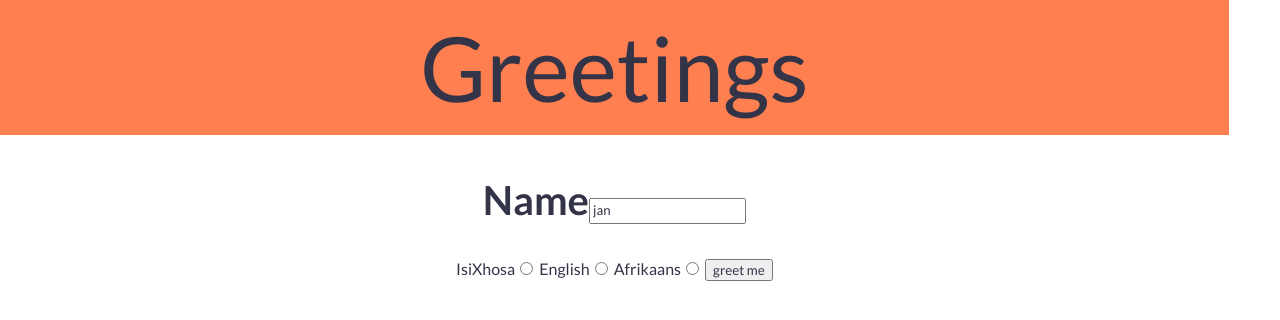
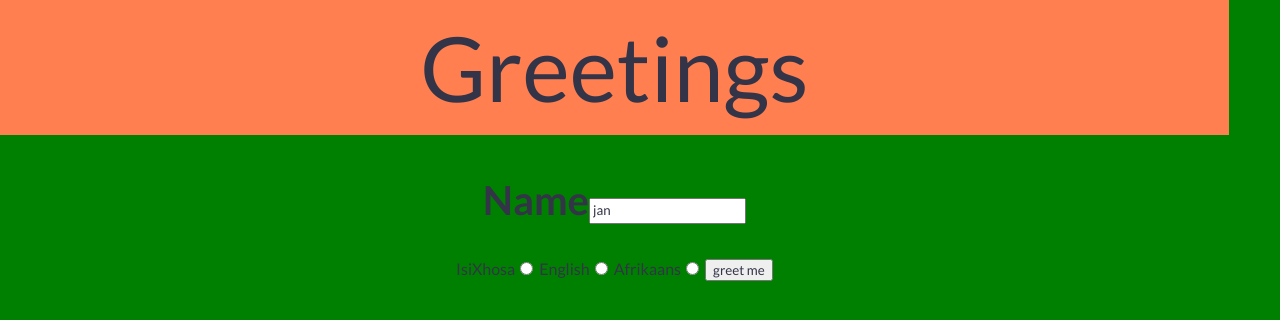
Before and after one commit to siyalandz/greetings, a plain HTML site: page index.html in a window 1280 px wide. Drawn offline with Linux system fonts and the light colour scheme.

Commit message:
edit before demo

```diff
--- a/simple-grid.css
+++ b/simple-grid.css
@@ -16,7 +16,7 @@ body {
   left: 0;
   top: 0;
   font-size: 100%;
-  background-image:
+  background-color: green
 
 }
 
```
